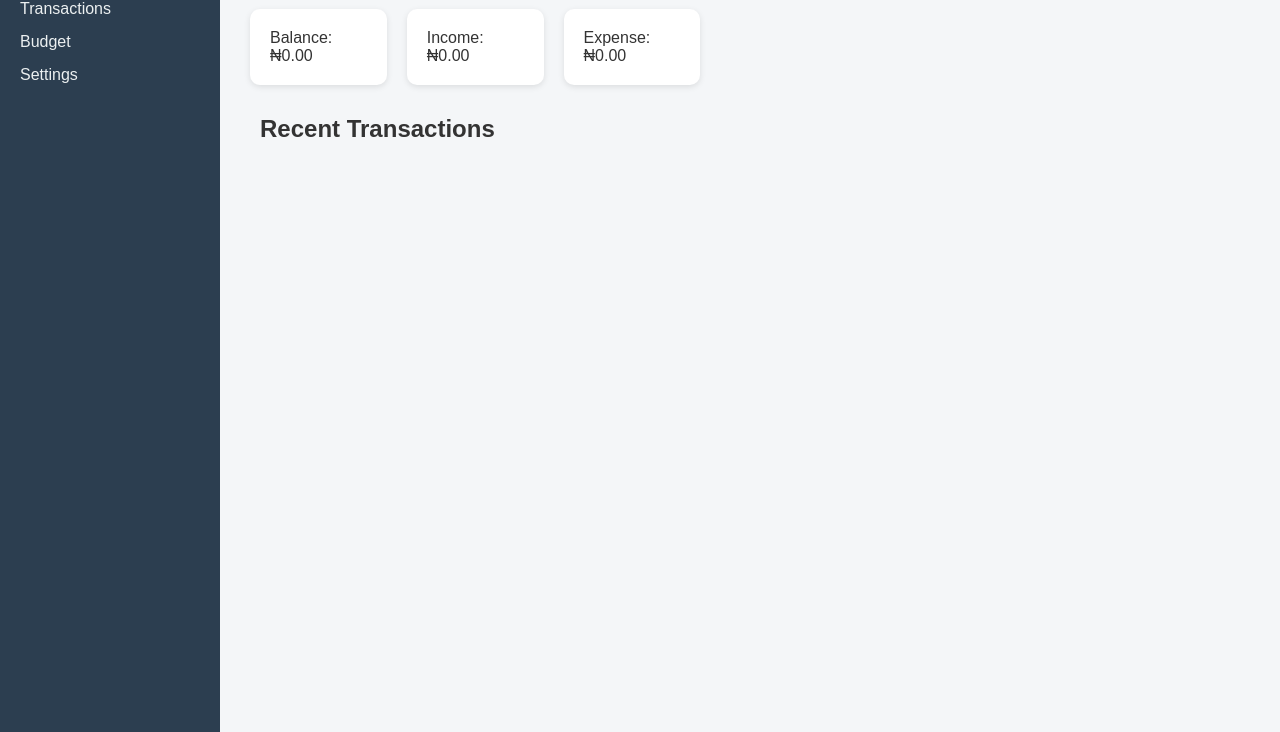
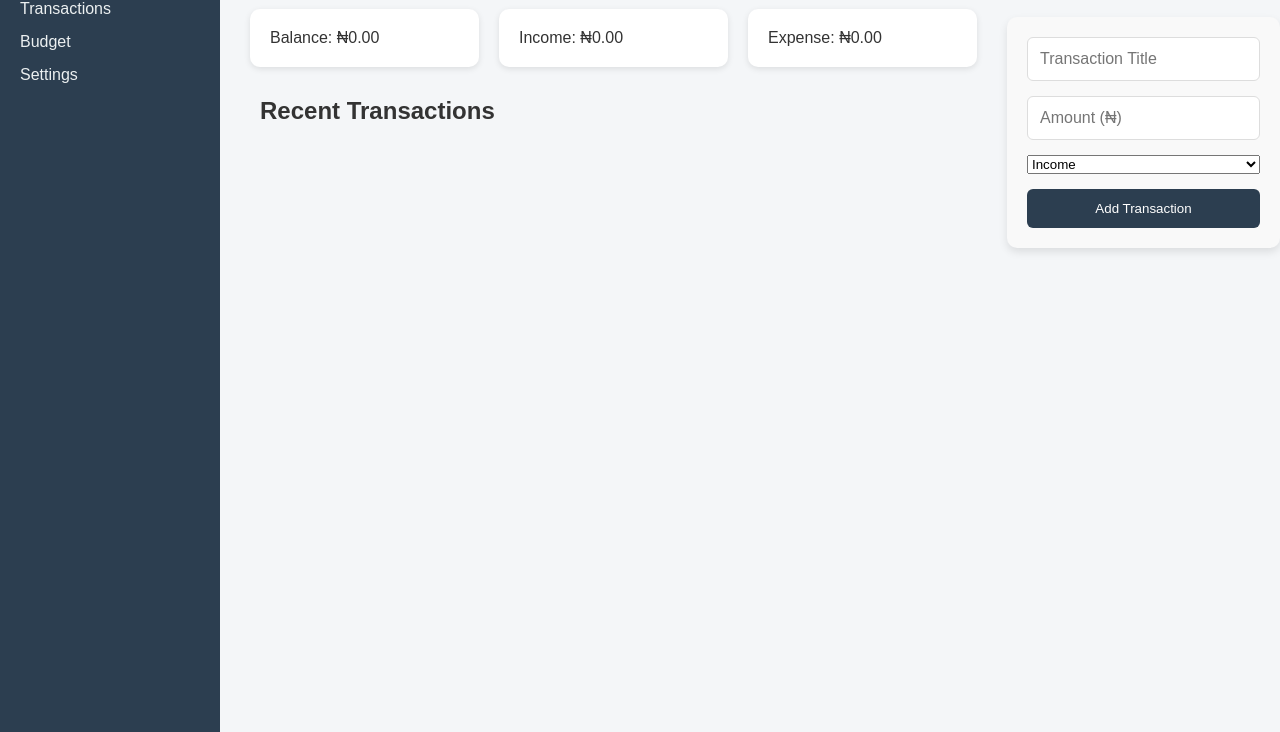
Before and after one commit to Theibroguy/Personal-finance-web-app, a plain HTML site: page Index.html in a window 1280 px wide. Shown: the part 68-800 px from the top of the page. Drawn offline with Linux system fonts and the light colour scheme.

Commit message:
Styled the transaction form

```diff
--- a/Style.css
+++ b/Style.css
@@ -85,3 +85,40 @@ body {
   border-radius: 8px;
   box-shadow: 0 1px 4px rgba(0, 0, 0, 0.08);
 }
+
+form {
+  background-color: #f9f9f9;
+  padding: 20px;
+  margin-top: 30px;
+  border-radius: 10px;
+  box-shadow: 0 4px 8px rgba(0, 0, 0, 0.1);
+  display: flex;
+  flex-direction: column;
+  gap: 15px;
+}
+
+form input {
+  padding: 12px;
+  border: 1px solid #ddd;
+  border-radius: 6px;
+  font-size: 16px;
+}
+
+form button {
+  padding: 12px;
+  border: 1px solid #ddd;
+  background-color: #2c3e50;
+  color: white;
+  border: none;
+  border-radius: 6px;
+  cursor: pointer;
+  transition: background-color 0.3s ease;
+}
+
+section h2 {
+  margin-top: 27px;
+}
+
+form button:hover {
+  background-color: #27ae60;
+}
```
